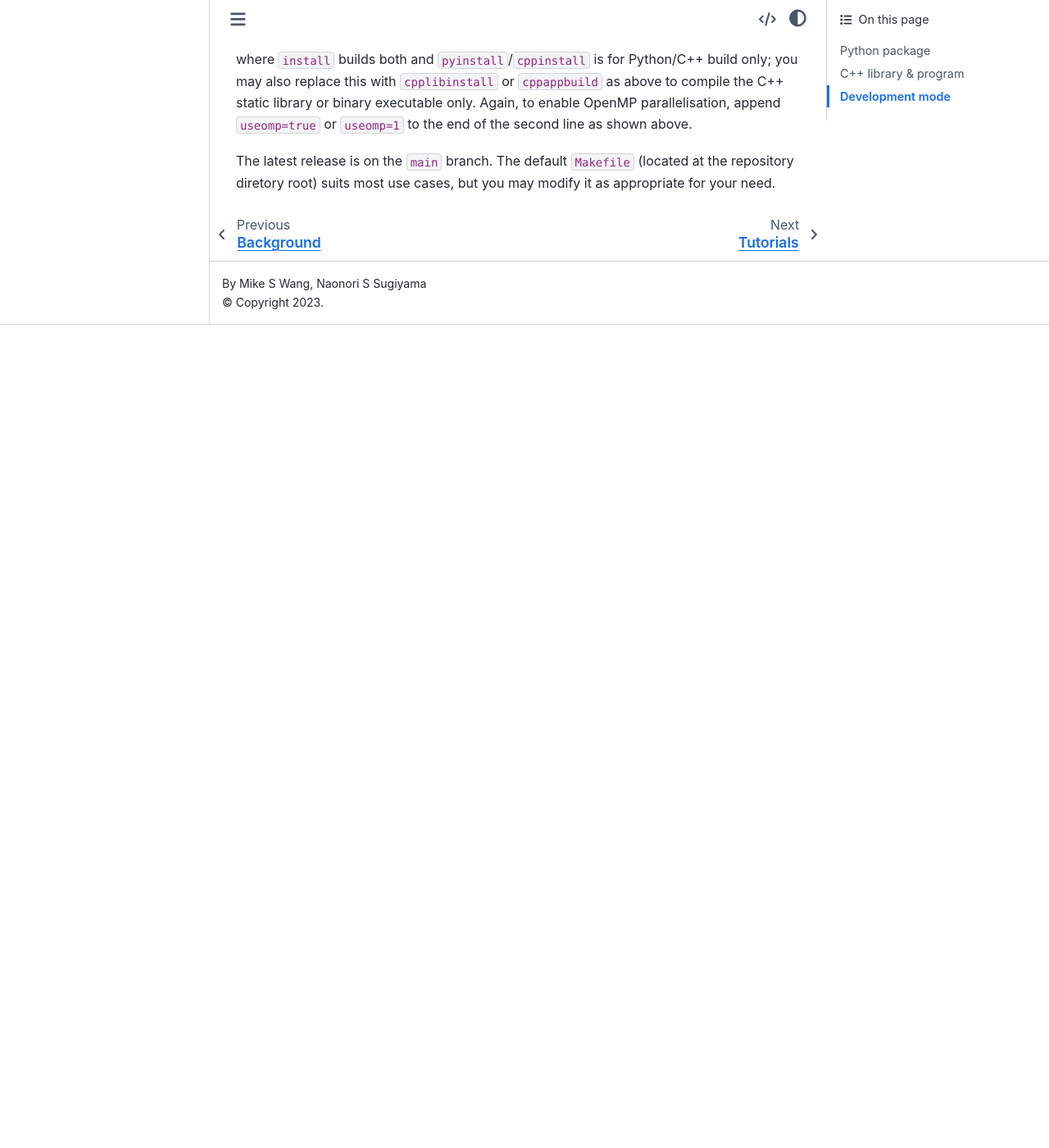
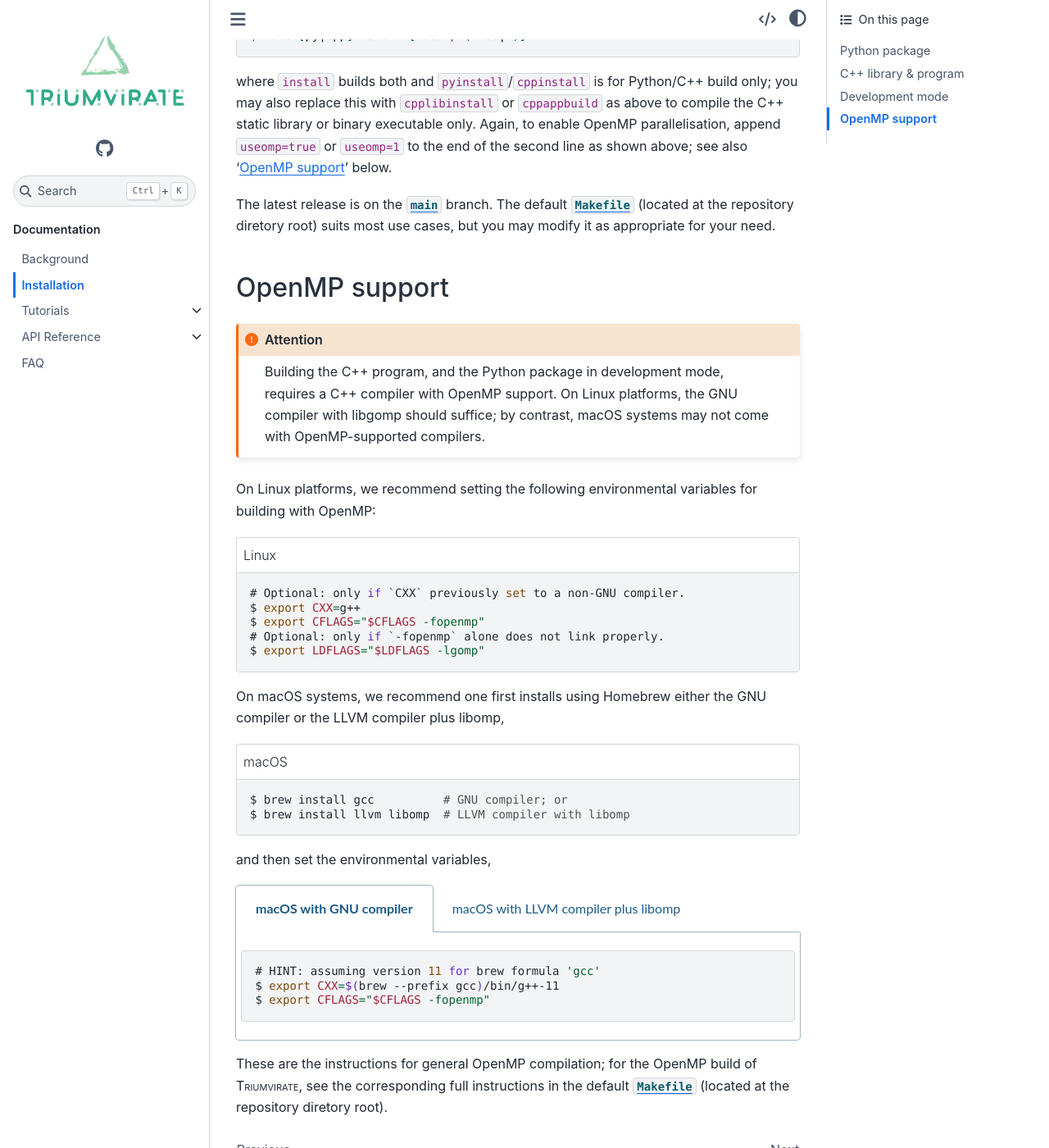
Before and after one commit to MikeSWang/Triumvirate, a Sphinx documentation site: the page built from docs/source/installation.rst, in a window 1280 px wide and 1400 px high, scrolled down 1665 px. Shown: the whole window at 82% size. Built offline with Sphinx 7.4.7 and the Sphinx Book theme 1.1.4, drawn with Linux system fonts in a browser that asks for light colours; pages that are not in the unit, such as notebooks, are missing from menus; before the commit the page ends 2061 px from its top, so only the background shows below that; some of the changed text lies outside the part shown.

Commit message:
Update docs for OpenMP notes

```diff
--- a/docs/source/installation.rst
+++ b/docs/source/installation.rst
@@ -62,7 +62,7 @@
 Here ``cppinstall`` builds both a static library and a binary executable,
 ``cpplibinstall`` only the former and ``cppappbuild`` only the latter.
 To enable OpenMP parallelisation, append ``useomp=true`` or ``useomp=1`` to
-the end of the second line as shown above.
+the end of the second line as shown above; see also '`OpenMP support`_' below.
 
 By default, the static library is compiled to ``build/lib/libtrv.a`` and the
 binary executable is compiled to ``build/bin/triumvirate`` in the repository
@@ -93,11 +93,64 @@
 Python/C++ build only; you may also replace this with ``cpplibinstall`` or
 ``cppappbuild`` as above to compile the C++ static library or binary executable
 only. Again, to enable OpenMP parallelisation, append ``useomp=true`` or
-``useomp=1`` to the end of the second line as shown above.
+``useomp=1`` to the end of the second line as shown above; see also
+'`OpenMP support`_' below.
 
-The latest release is on the ``main`` branch. The default ``Makefile``
+The latest release is on the |main|_ branch. The default |Makefile|_
 (located at the repository diretory root) suits most use cases, but you may
 modify it as appropriate for your need.
+
+
+OpenMP support
+==============
+
+.. attention::
+
+    Building the C++ program, and the Python package in development mode,
+    requires a C++ compiler with OpenMP support. On Linux platforms,
+    the GNU compiler with libgomp should suffice; by contrast, macOS
+    systems may not come with OpenMP-supported compilers.
+
+On Linux platforms, we recommend setting the following environmental variables
+for building with OpenMP:
+
+.. code-block:: console
+    :caption: Linux
+
+    # Optional: only if `CXX` previously set to a non-GNU compiler.
+    $ export CXX=g++
+    $ export CFLAGS="$CFLAGS -fopenmp"
+    # Optional: only if `-fopenmp` alone does not link properly.
+    $ export LDFLAGS="$LDFLAGS -lgomp"
+
+On macOS systems, we recommend one first installs using Homebrew either
+the GNU compiler or the LLVM compiler plus libomp,
+
+.. code-block:: console
+    :caption: macOS
+
+    $ brew install gcc          # GNU compiler; or
+    $ brew install llvm libomp  # LLVM compiler with libomp
+
+and then set the environmental variables,
+
+.. tabs::
+
+    .. code-tab:: console macOS with GNU compiler
+
+        # HINT: assuming version 11 for brew formula 'gcc'
+        $ export CXX=$(brew --prefix gcc)/bin/g++-11
+        $ export CFLAGS="$CFLAGS -fopenmp"
+
+    .. code-tab:: console macOS with LLVM compiler plus libomp
+
+        $ export CXX=$(brew --prefix llvm)/bin/clang++
+        $ export CFLAGS="$CFLAGS -Xpreprocessor -fopenmp"
+        $ export LDFLAGS="$LDFLAGS -L$(brew --prefix libomp)/lib -lomp"
+
+These are the instructions for general OpenMP compilation; for the OpenMP
+build of |Triumvirate|, see the corresponding full instructions in the
+default |Makefile|_ (located at the repository diretory root).
 
 
 .. |Triumvirate| raw:: html
@@ -105,6 +158,12 @@
     <span style="font-variant: small-caps">Triumvirate</span>
 
 
+.. |main| replace:: ``main``
+.. _main: https://github.com/MikeSWang/Triumvirate/tree/main
+
+.. |Makefile| replace:: ``Makefile``
+.. _Makefile: _static/Makefile
+
 .. |br| raw:: html
 
     <br/>
```
Also changed, not shown: CONTRIBUTING.md (+3 -1 lines), README.md (+11 -5 lines), 3 other files.
